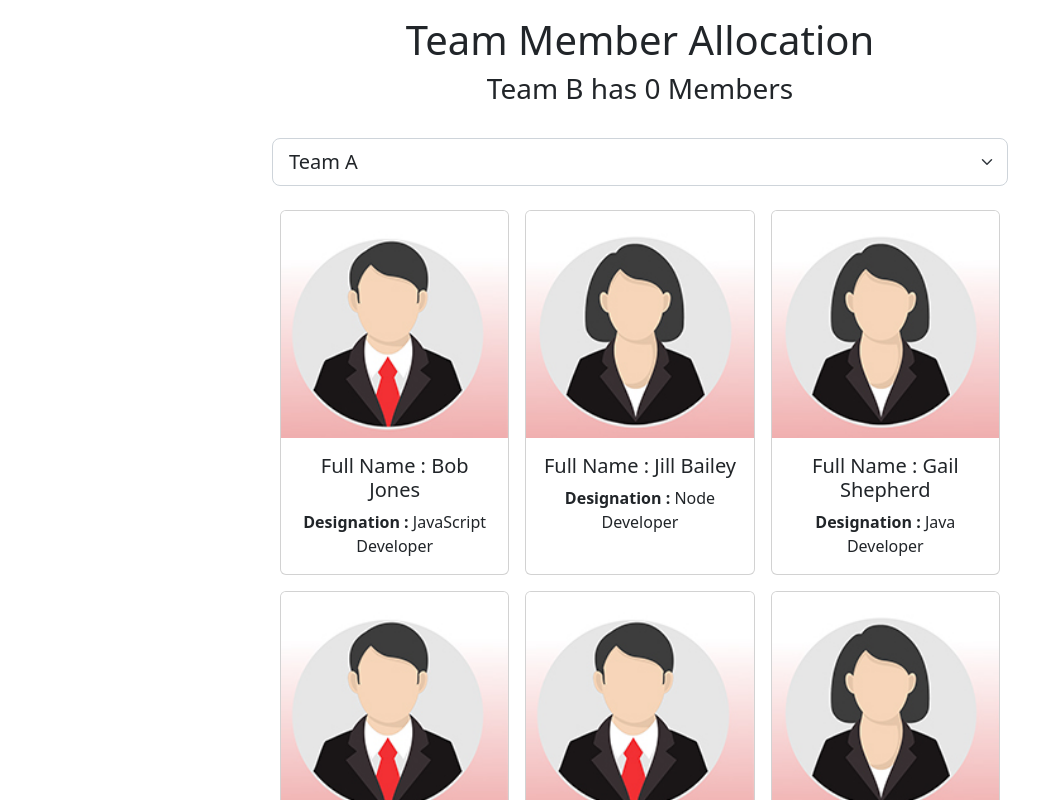
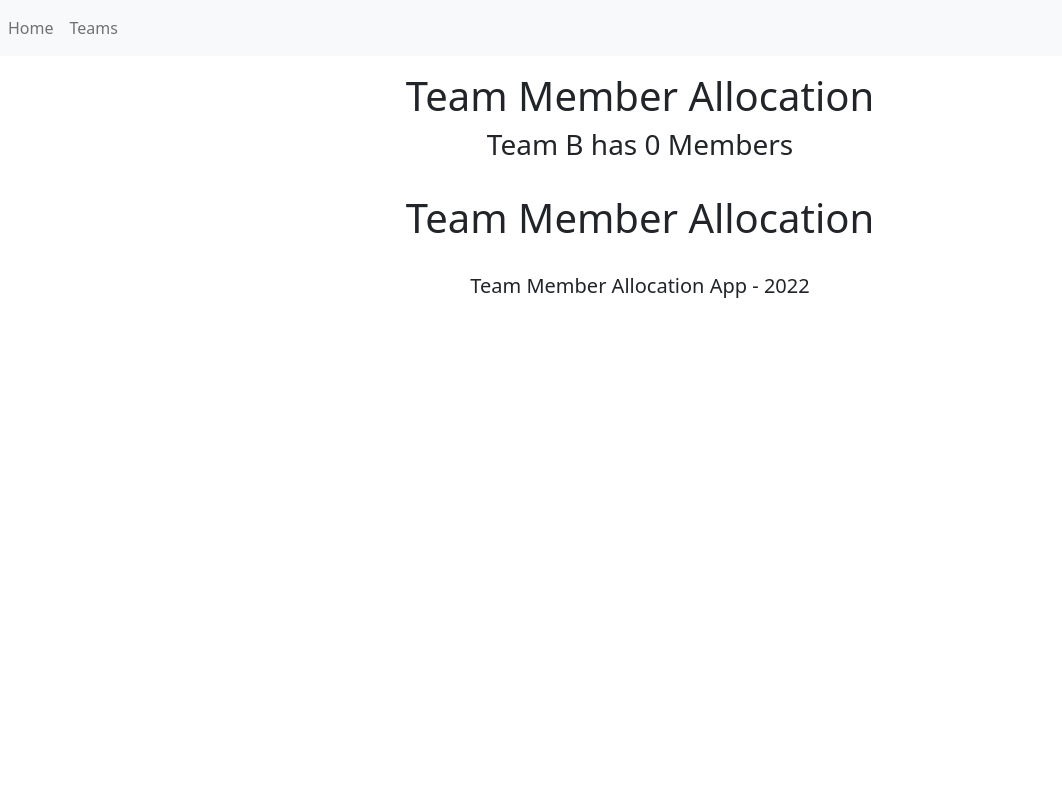
Before and after one commit to EliottDevCode/team-allocation-react, a React (Create React App) app: page /GroupedTeamMembers in a window 1280 px wide. Shown: the top 800 px of the page, without its empty margins (0-1062 px from the left). Built offline with nearby package versions, Linux system fonts and the light colour scheme.

Commit message:
Add routing, navigation, react-router-dom

```diff
--- a/package.json
+++ b/package.json
@@ -10,6 +10,7 @@
     "react": "^18.2.0",
     "react-bootstrap": "^2.5.0",
     "react-dom": "^18.2.0",
+    "react-router-dom": "^6.4.2",
     "react-scripts": "5.0.1",
     "web-vitals": "^2.1.4"
   },
--- a/src/App.js
+++ b/src/App.js
@@ -1,13 +1,17 @@
 import * as React from "react";
-import './App.css';
-import Header from  './Header';
-import Employees from  './Employees';
-import Footer from  './Footer';
+import "./App.css";
+import Header from "./Header";
+import Employees from "./Employees";
+import Footer from "./Footer";
+import GroupedTeamMembers from "./GroupedTeamMembers";
+import Nav  from "./Nav";
+import NotFound from "./NotFound";
 import {useState, useEffect} from "react";
+import {BrowserRouter as Router, Route, Routes} from "react-router-dom";
 
 function App() {
 
-    const [selectedTeam, setTeam] = useState(JSON.parse(localStorage.getItem('selectedTeam')) || "Team B");
+    const [selectedTeam, setTeam] = useState(JSON.parse(localStorage.getItem('selectedTeam')) || 'Team B');
 
     const [employees, setEmployees] = useState(JSON.parse(localStorage.getItem('employeeList')) || [
         {
@@ -108,25 +112,36 @@
         setTeam(event.target.value);
     }
 
-    function  handleEmployeeCardClick(event) {
+    function handleEmployeeCardClick(event) {
         const tranformedEmployees = employees.map((employee) => employee.id === parseInt(event.currentTarget.id)
-            ?(employee.teamName === selectedTeam) ? {...employee, teamName:''}:{...employee,teamName: selectedTeam}
-            :employee,);
+            ? (employee.teamName === selectedTeam) ? {...employee, teamName: ''} : {...employee, teamName: selectedTeam}
+            : employee,);
         setEmployees(tranformedEmployees);
     }
 
     return (
-    <div>
+        <Router>
+            <Nav/>
             <Header selectedTeam={selectedTeam}
                     teamMemberCount={employees.filter((employees) => employees.teamName === selectedTeam).length}
             />
+            <Routes>
+                <Route path="/"
+                       element={
                            <Employees employees={employees}
                                       selectedTeam={selectedTeam}
                                       handleEmployeeCardClick={handleEmployeeCardClick}
                                       handleTeamSelectionChange={handleTeamSelectionChange}
                            />
+                       }>
+                </Route>
+                <Route path="/GroupedTeamMembers" element={<GroupedTeamMembers employees={employees} selectedTeam={selectedTeam} setTeam={setTeam} />}>
+                </Route>
+                <Route path="*" element={<NotFound/>}>
+                </Route>
+            </Routes>
             <Footer/>
-    </div>
+        </Router>
     );
 }
 
--- /dev/null
+++ b/src/GroupedTeamMembers.js
@@ -0,0 +1,21 @@
+import {useState} from "react";
+
+const GroupedTeamMembers = ({employees, selectedTeam, setTeam}) => {
+
+    const [groupedEmployees, setGroupedData] = useState(groupTeamMembers());
+
+    function groupTeamMembers(){
+
+    }
+
+    return (
+        <main className="container">
+            <div className="row justify-content-center mt-3 mb-4">
+                <div className='col-8'>
+                    <h1>Team Member Allocation</h1>
+                </div>
+            </div>
+        </main>
+    )
+}
+export default GroupedTeamMembers
--- /dev/null
+++ b/src/Nav.js
@@ -0,0 +1,17 @@
+import {Link} from "react-router-dom";
+
+const Nav = () => {
+    return(
+        <nav className="navbar navbar-expand-lg navbar-light bg-light">
+            <ul className="navbar-nav me-auto mb-2 mb-lg-0">
+                <li className="nav-item">
+                    <Link className="nav-link" to="/">Home</Link>
+                </li>
+                <li className="nav-item">
+                    <Link className="nav-link" to="/GroupedTeamMembers"> Teams</Link>
+                </li>
+            </ul>
+        </nav>
+    )
+}
+export default Nav
--- /dev/null
+++ b/src/NotFound.js
@@ -0,0 +1,13 @@
+const NotFound = () => {
+
+    return (
+        <header className="container">
+            <div className="row justify-content-center mt-3 mb-4">
+                <div className='col-8'>
+                    <h1 className="text-danger">404 - Page not found</h1>
+                </div>
+            </div>
+        </header>
+    )
+}
+export default NotFound
```
Also changed, not shown: 1 other file (tests, documents, lock files or other folders). Lines whose indentation alone changed are shown as unchanged.
